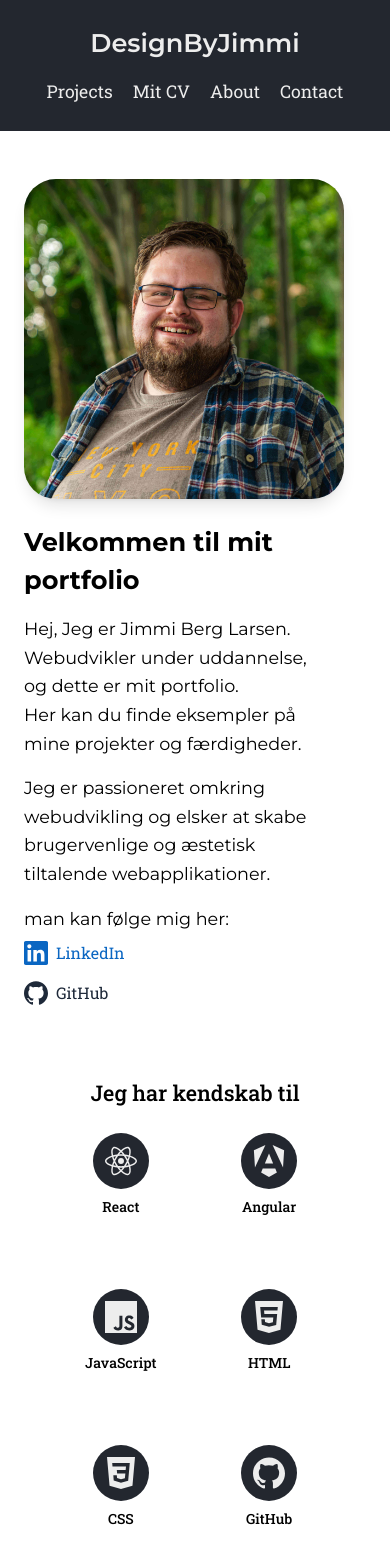
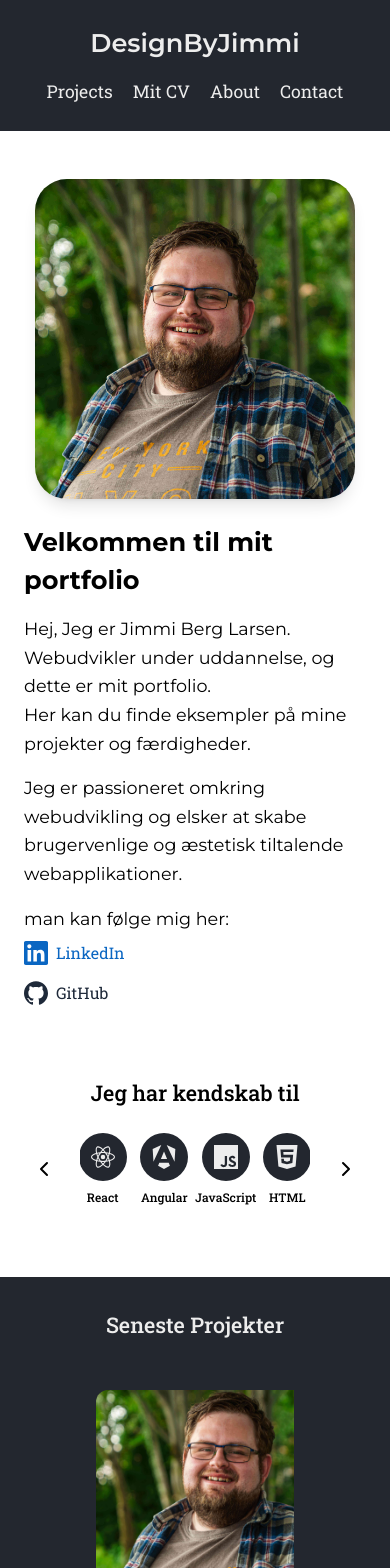
Before and after one commit to Saliandros/DesignByJimmi, a React (Vite) app: page / in a window 390 px wide. Shown: the top 1568 px of the page. Built offline with nearby package versions, Linux system fonts and the light colour scheme.

Commit message:
feat: implement mobile carousel for tools section with animations; add swipe-in and swipe-out keyframes

```diff
--- a/src/pages/frontpage.jsx
+++ b/src/pages/frontpage.jsx
@@ -1,12 +1,68 @@
 import NewestProjects from "../components/cards/newestprojects.jsx";
 import { tools } from "../data/tools.js";
 import { SiLinkedin, SiGithub } from "react-icons/si";
+import { useState, useEffect } from "react";
+import { FiChevronLeft, FiChevronRight } from "react-icons/fi";
 
 export default function Frontpage() {
+  const [carouselIndex, setCarouselIndex] = useState(0);
+  const [isExiting, setIsExiting] = useState(false);
+  const [isHovering, setIsHovering] = useState(false);
+  const itemsPerView = 4;
+  const maxIndex = Math.max(0, tools.length - itemsPerView);
+
+  useEffect(() => {
+    if (isHovering) return;
+
+    const interval = setInterval(() => {
+      setIsExiting(true);
+      setTimeout(() => {
+        setCarouselIndex((prevIndex) => {
+          if (prevIndex + itemsPerView >= tools.length) {
+            return 0;
+          }
+          return prevIndex + itemsPerView;
+        });
+        setIsExiting(false);
+      }, 250);
+    }, 6000);
+
+    return () => clearInterval(interval);
+  }, [maxIndex, isHovering]);
+
+  const handlePrev = () => {
+    setIsExiting(true);
+    setTimeout(() => {
+      setCarouselIndex((prevIndex) => {
+        if (prevIndex === 0) {
+          return Math.max(0, tools.length - itemsPerView);
+        }
+        return Math.max(0, prevIndex - itemsPerView);
+      });
+      setIsExiting(false);
+    }, 250);
+  };
+
+  const handleNext = () => {
+    setIsExiting(true);
+    setTimeout(() => {
+      setCarouselIndex((prevIndex) => {
+        if (prevIndex + itemsPerView >= tools.length) {
+          return 0;
+        }
+        return prevIndex + itemsPerView;
+      });
+      setIsExiting(false);
+    }, 250);
+  };
+
+  const remainingTools = tools.length - carouselIndex;
+  const currentItemsPerView = Math.min(itemsPerView, remainingTools);
+  const visibleTools = tools.slice(carouselIndex, carouselIndex + currentItemsPerView);
   return (
     <main>
       <section className="m-6 mt-12 pb-6 flex flex-col-reverse md:flex-row gap-6 fade-in slide-up justify-center">
-        <article className="md:w-1/2 text-primary size-md md:size-xl leading-relaxed mr-8">
+        <article className="md:w-1/2 text-primary size-md md:size-xl leading-relaxed md:mr-8">
           <h1 className="size-xl md:size-xl font-bold mb-4">
             Velkommen til mit portfolio
           </h1>
@@ -49,15 +105,17 @@ export default function Frontpage() {
         <img
           src="/assets/image/Jimmi.jpg"
           alt="Picture of Jimmi Berg Larsen"
-          className="md:w-1/2 max-w-xs md:max-w-md rounded-4xl shadow-lg object-cover"
+          className="mx-auto md:mx-0 md:w-1/2 max-w-xs md:max-w-md rounded-4xl shadow-lg object-cover"
         />
       </section>
       <section className="m-6 mt-2 pb-6 max-w-7xl flex items-center justify-center mx-auto">
-        <div className="rounded-2xl p-6 md:p-8">
+        <div className="rounded-2xl p-6 md:p-8 w-full">
           <h2 className="size-lg mb-6 text-center text-secondary">
             Jeg har kendskab til
           </h2>
-          <ul className="grid grid-cols-2 sm:grid-cols-3 md:grid-cols-4 gap-18 lg:grid-cols-8">
+
+          {/* Desktop Grid */}
+          <ul className="hidden md:grid grid-cols-3 md:grid-cols-4 gap-18 lg:grid-cols-8">
             {tools.map((tool) => (
               <li key={tool.label} className="flex flex-col items-center gap-2">
                 <div className="w-14 h-14 rounded-full bg-primary text-secondary flex items-center justify-center transition-transform hover:scale-110">
@@ -72,6 +130,43 @@ export default function Frontpage() {
               </li>
             ))}
           </ul>
+
+          {/* Mobile Carousel */}
+          <div className="md:hidden flex items-center gap-4" onMouseEnter={() => setIsHovering(true)} onMouseLeave={() => setIsHovering(false)}>
+            <button
+              onClick={handlePrev}
+              className="p-2 text-secondary hover:text-primary hover:bg-primary hover:rounded-lg transition-all duration-300 cursor-pointer"
+              aria-label="Forrige værktøjer"
+            >
+              <FiChevronLeft className="w-6 h-6" />
+            </button>
+
+            <div className="flex-1 overflow-hidden">
+              <ul key={carouselIndex} className={`grid grid-cols-4 gap-4 ${isExiting ? 'animate-slide-out' : 'animate-slide-in'}`}>
+                {visibleTools.map((tool) => (
+                  <li key={tool.label} className="flex flex-col items-center gap-2">
+                    <div className="w-12 h-12 rounded-full bg-primary text-secondary flex items-center justify-center transition-transform hover:scale-110">
+                      <tool.Icon
+                        className="w-6 h-6 color-primary"
+                        aria-hidden="true"
+                      />
+                    </div>
+                    <span className="text-xs text-secondary font-medium text-center">
+                      {tool.label}
+                    </span>
+                  </li>
+                ))}
+              </ul>
+            </div>
+
+            <button
+              onClick={handleNext}
+              className="p-2 text-secondary hover:text-primary hover:bg-primary hover:rounded-lg transition-all duration-300 cursor-pointer"
+              aria-label="Næste værktøjer"
+            >
+              <FiChevronRight className="w-6 h-6" />
+            </button>
+          </div>
         </div>
       </section>
       <section className="bg-primary pt-8">
--- a/src/styles.css
+++ b/src/styles.css
@@ -204,6 +204,36 @@
     animation: slide-up 500ms ease-out forwards;
   }
 
+  @keyframes swipe-in {
+    from {
+      opacity: 0;
+      transform: translateX(100%);
+    }
+    to {
+      opacity: 1;
+      transform: translateX(0);
+    }
+  }
+
+  @keyframes swipe-out {
+    from {
+      opacity: 1;
+      transform: translateX(0);
+    }
+    to {
+      opacity: 0;
+      transform: translateX(-100%);
+    }
+  }
+
+  .animate-slide-in {
+    animation: swipe-in 500ms ease-in-out forwards;
+  }
+
+  .animate-slide-out {
+    animation: swipe-out 250ms ease-in-out forwards;
+  }
+
   @keyframes logo-marquee {
     from {
       transform: translateX(0);
```
